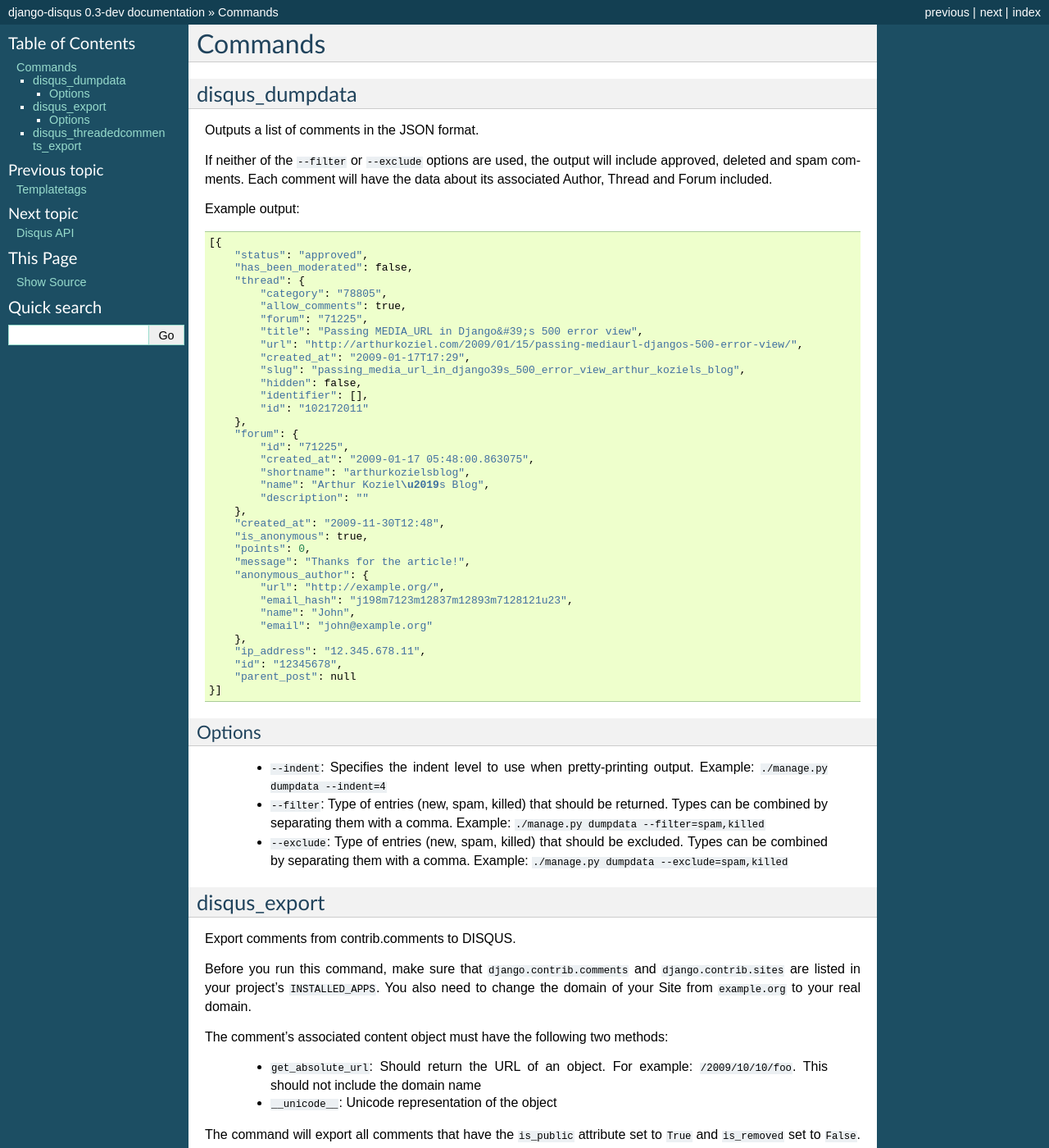
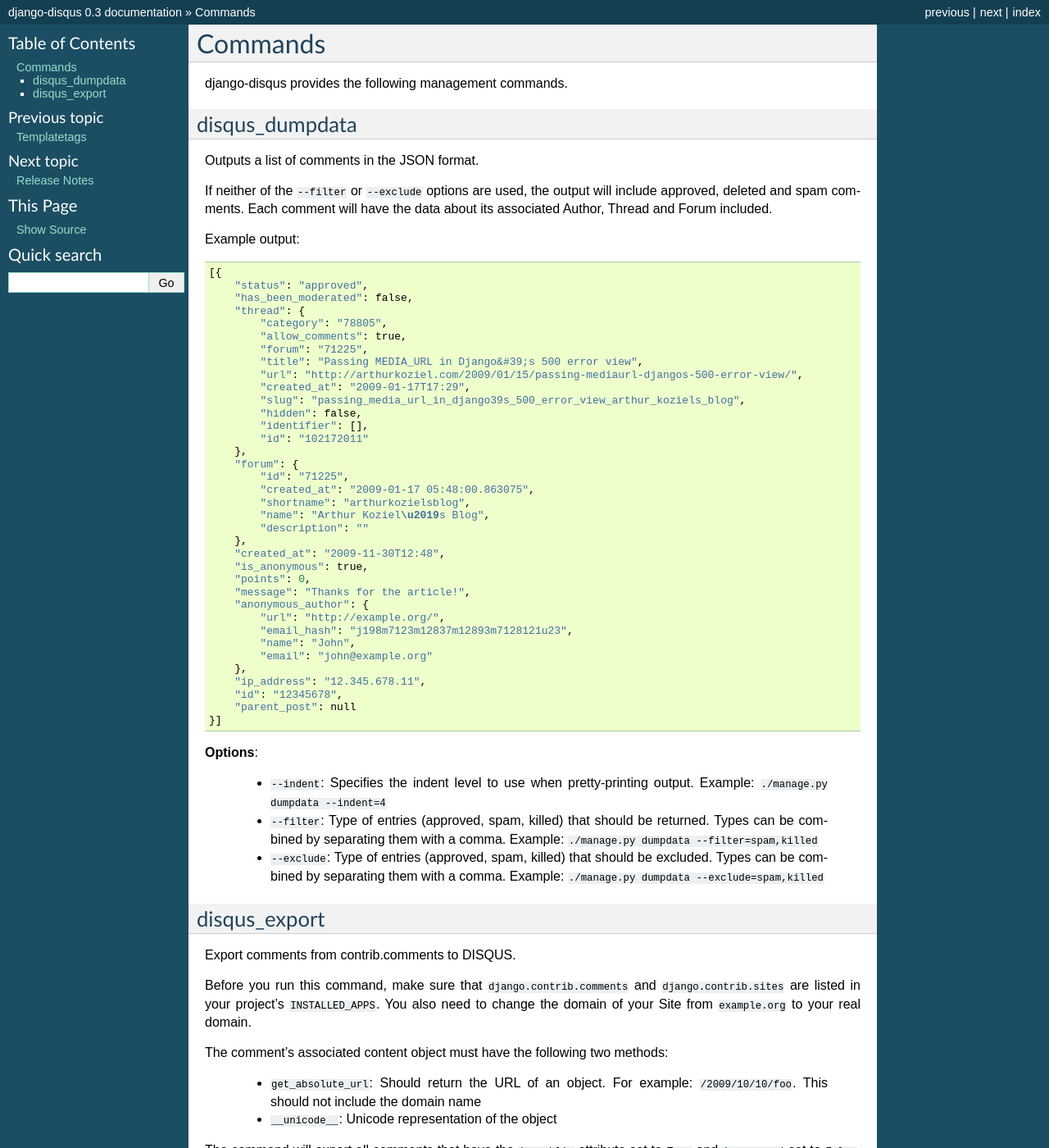
Before and after one commit to arthurk/django-disqus, a Sphinx documentation site: the page built from docs/commands.rst, in a window 1280 px wide and 1400 px high. Shown: the whole window at 82% size. Built offline with Sphinx 7.4.7, drawn with Linux system fonts in a browser that asks for light colours; some of the changed text lies outside the part shown.

Commit message:
updated docs

```diff
--- a/docs/commands.rst
+++ b/docs/commands.rst
@@ -2,6 +2,10 @@
 
 Commands
 ========
+
+django-disqus provides the following management commands.
+
+.. _disqus_dumpdata:
 
 disqus_dumpdata
 ---------------
@@ -52,16 +56,15 @@
     }]
 
 
-Options
-^^^^^^^
+**Options**:
 
  - ``--indent``: Specifies the indent level to use when pretty-printing output.
    Example: ``./manage.py dumpdata --indent=4``
- - ``--filter``: Type of entries (new, spam, killed) that should be returned.
-   Types can be combined by separating them with a comma. Example:
+ - ``--filter``: Type of entries (approved, spam, killed) that should be
+   returned. Types can be combined by separating them with a comma. Example:
    ``./manage.py dumpdata --filter=spam,killed``
- - ``--exclude``: Type of entries (new, spam, killed) that should be excluded.
-   Types can be combined by separating them with a comma. Example:
+ - ``--exclude``: Type of entries (approved, spam, killed) that should be
+   excluded. Types can be combined by separating them with a comma. Example:
    ``./manage.py dumpdata --exclude=spam,killed``
 
 disqus_export
@@ -84,16 +87,12 @@
 attribute set to ``True`` and ``is_removed`` set to ``False``. To test which
 comments will be exported, you can pass the ``--dry-run`` option.
 
-Options
-^^^^^^^
+**Options**:
 
  - ``-d``/``--dry-run``: Does not export any comments, but merely outputs
    the comments which would have been exported. Example:
    ``./manage.py disqus_export --dry-run``
- - ``--verbosity``: Specify the amount of information that should be printed
-   to the console. A verbosity of ``0`` will output nothing. The default
-   verbosity is ``1`` and print the title of the comments that are exported.
-   Example: ``./manage.py disqus_export --verbosity=0``
-
-disqus_threadedcomments_export
-------------------------------
+ - ``-v``/``--verbosity``: Specify the amount of information that should be
+   printed to the console. A verbosity of ``0`` will output nothing. The
+   default verbosity is ``1`` and print the title of the comments that are
+   exported. Example: ``./manage.py disqus_export --verbosity=0``
--- a/docs/conf.py
+++ b/docs/conf.py
@@ -47,7 +47,7 @@
 # The short X.Y version.
 version = '0.3'
 # The full version, including alpha/beta/rc tags.
-release = '0.3-dev'
+release = '0.3'
 
 # The language for content autogenerated by Sphinx. Refer to documentation
 # for a list of supported languages.
--- a/docs/disqusapi.rst
+++ /dev/null
@@ -1,6 +0,0 @@
-.. _disqusapi:
-
-Disqus API
-==========
-
-Using the Disqus API
--- /dev/null
+++ b/docs/releasenotes/index.rst
@@ -0,0 +1,7 @@
+Release Notes
+=============
+
+.. toctree::
+   :maxdepth: 1
+
+   0.3
```
Also changed, not shown: README.markdown (+6 -139 lines), docs/index.rst (+18 -2 lines), docs/installation.rst (+26 -16 lines), docs/releasenotes/0.3.rst (added, +48 -0 lines), docs/templatetags.rst (+14 -13 lines), 7 other files.
